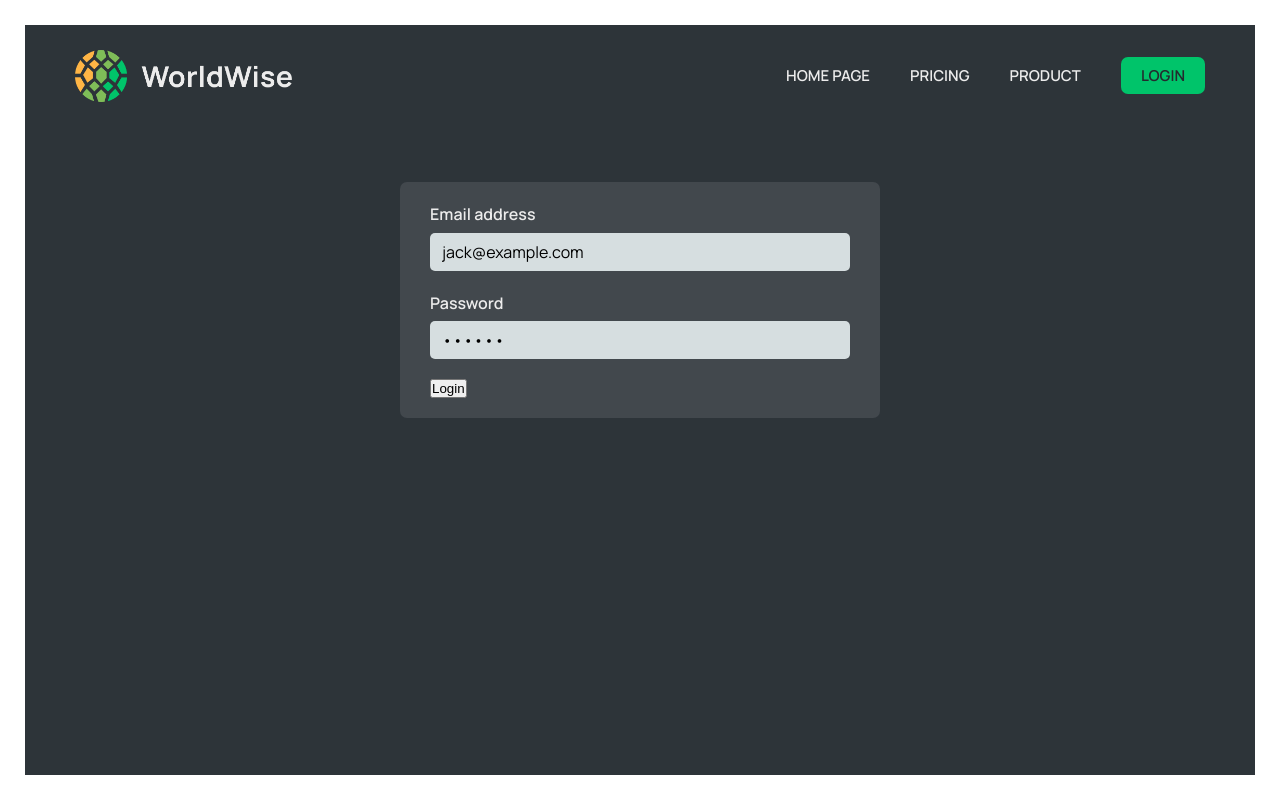
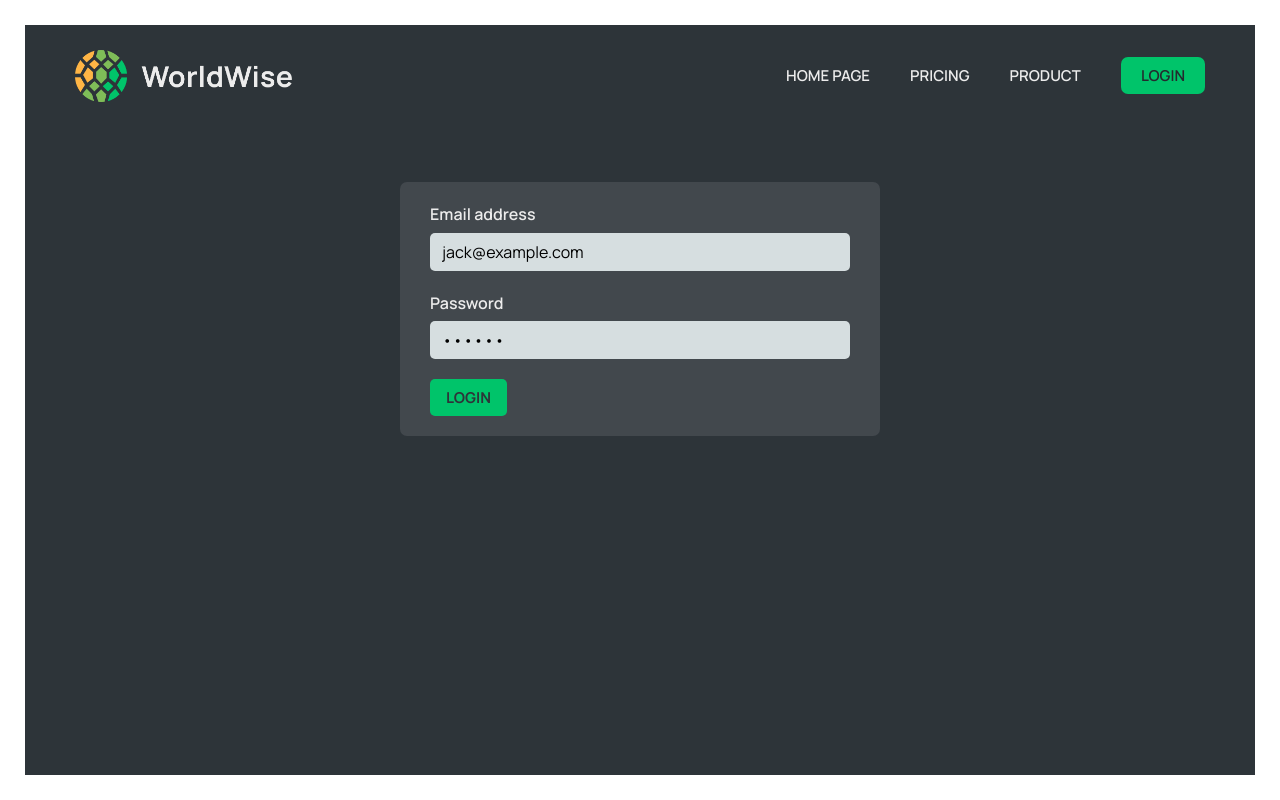
Before and after one commit to Azizalfauzi/worldwise-app, a React (Vite) app: page /login in a window 1280 px wide. Built offline with nearby package versions, Linux system fonts and the light colour scheme; data requests are answered from the project's data file.

Commit message:
feat(App and Login): Login implement
- Use AuthProvider in App
- Implement button component in login

```diff
--- a/src/App.jsx
+++ b/src/App.jsx
@@ -10,9 +10,11 @@ import CountryList from "./components/CountryList";
 import City from "./components/City";
 import Form from "./components/Form";
 import { CitiesProvider } from "./contexts/CitiesContext";
+import { AuthProvider } from "./contexts/FakeAccountContext";
 
 export default function App() {
   return (
+    <AuthProvider>
       <CitiesProvider>
         <BrowserRouter>
           <Routes>
@@ -31,5 +33,6 @@ export default function App() {
           </Routes>
         </BrowserRouter>
       </CitiesProvider>
+    </AuthProvider>
   );
 }
--- a/src/pages/Login.jsx
+++ b/src/pages/Login.jsx
@@ -1,14 +1,17 @@
 import { useState } from "react";
 import styles from "./Login.module.css";
 import PageNav from "../components/PageNav";
+import Button from "../components/Button";
 
 export default function Login() {
   // PRE-FILL FOR DEV PURPOSES
   const [email, setEmail] = useState("jack@example.com");
   const [password, setPassword] = useState("qwerty");
-
+  function handleSubmit(e) {
+    e.preventDefault();
+  }
   return (
-    <main className={styles.login}>
+    <main className={styles.login} onSubmit={handleSubmit}>
       <PageNav />
       <form className={styles.form}>
         <div className={styles.row}>
@@ -32,7 +35,7 @@ export default function Login() {
         </div>
 
         <div>
-          <button>Login</button>
+          <Button type="primary">Login</Button>
         </div>
       </form>
     </main>
```
Lines whose indentation alone changed are shown as unchanged.
